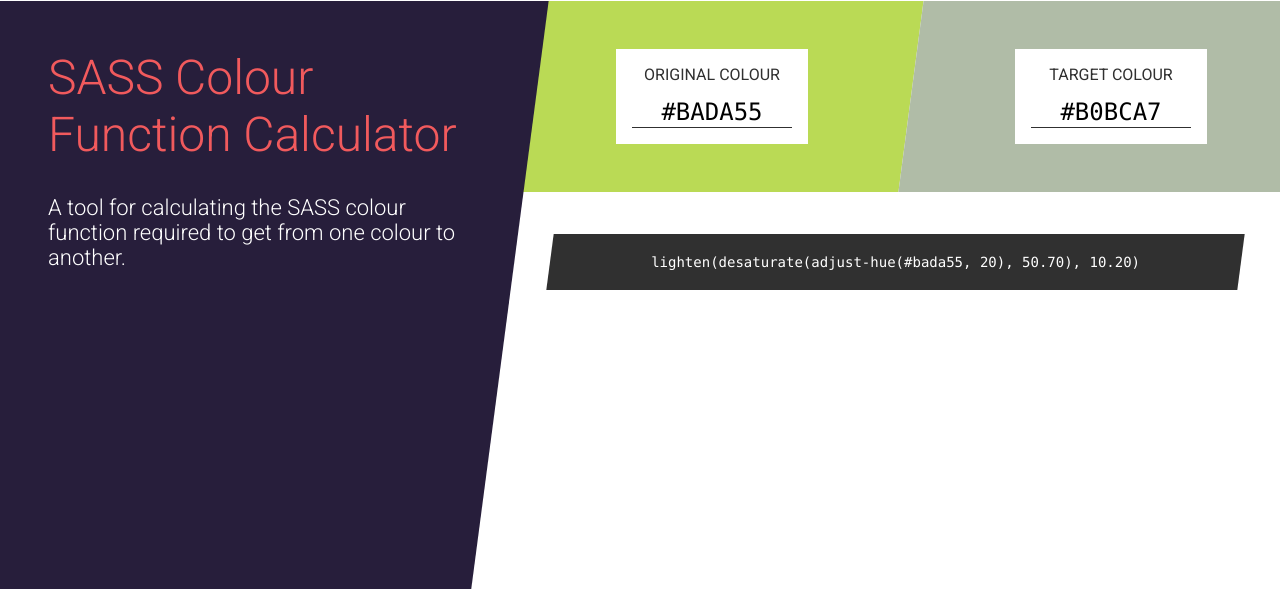
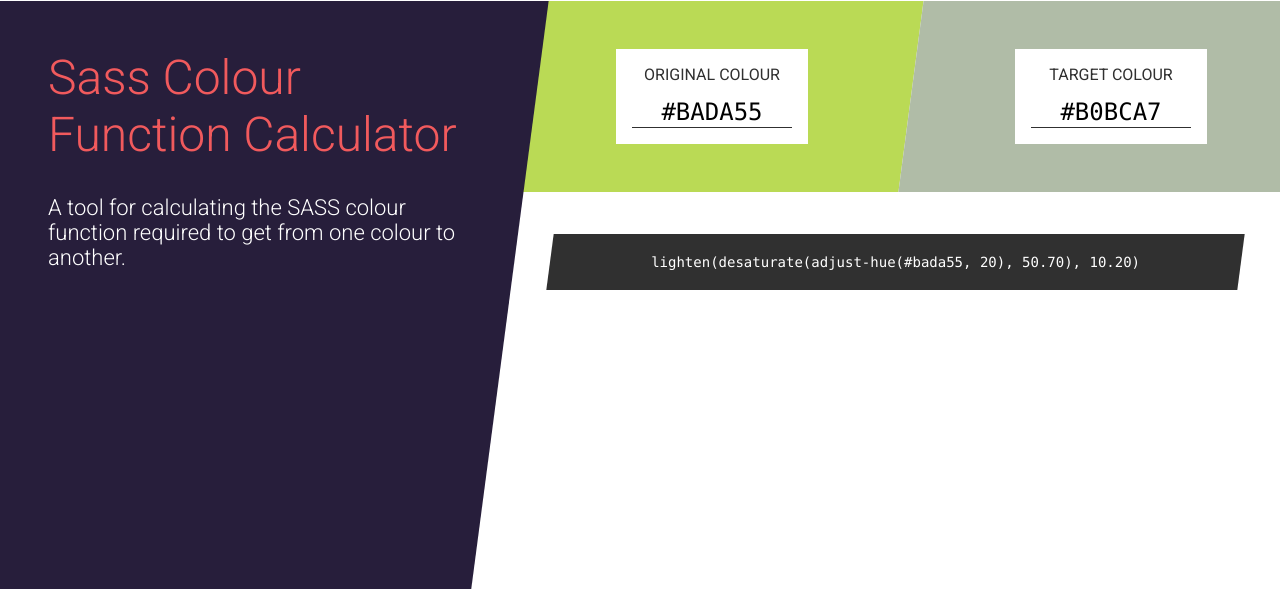
Before and after one commit to razorltd/sasscolourfunctioncalculator, a website: page index.html in a window 1280 px wide. Shown: the top 589 px of the page. Drawn offline with nearby package versions, Linux system fonts and the light colour scheme.

Commit message:
Sass not SASS

```diff
--- a/index.html
+++ b/index.html
@@ -13,7 +13,7 @@
 
       <header>
          <h1>
-            SASS Colour Function Calculator
+            Sass Colour Function Calculator
          </h1>
 
          <h2>A tool for calculating the SASS colour function required to get from one colour to another.</h2>
```
